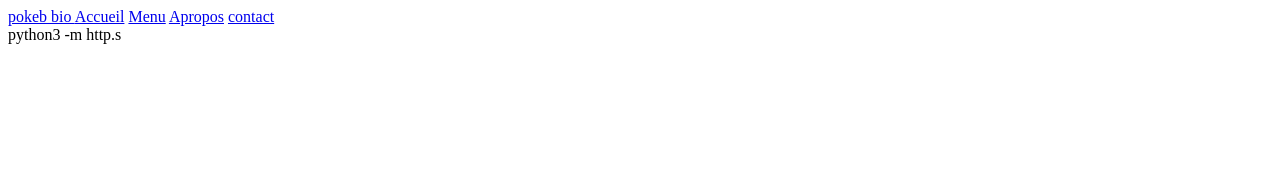
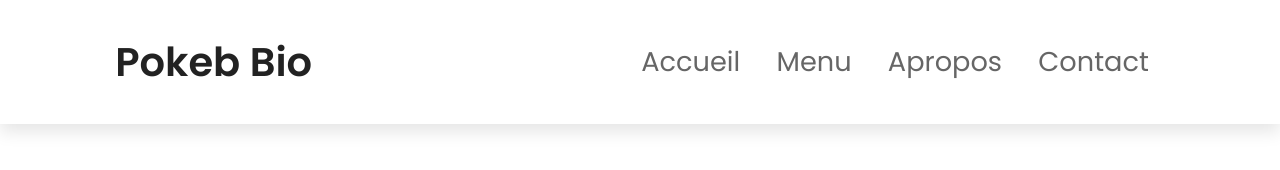
Before and after one commit to LtheBest/pokebio, a plain HTML site: page index.html in a window 1280 px wide. Drawn offline with Linux system fonts and the light colour scheme.

Commit message:
navbar new

```diff
--- a/index.html
+++ b/index.html
@@ -5,18 +5,18 @@
     <meta http-equiv="X-UA-Compatible" content="IE=edge">
     <meta name="viewport" content="width=device-width, initial-scale=1.0">
     <title>Document</title>
+    <link rel="stylesheet" href="style.css">
 </head>
 <body>
+    <header class="header">
+        <a href="index.html" class="logo"> pokeb bio </a>
 
             <nav class="navbar">
-        <a href="index.html" class="logo"> pokeb bio </a>
                 <a href="home.html">Accueil</a>
                 <a href="about.html">Menu</a>
                 <a href="shop.html">Apropos</a>
                 <a href="contact.html">contact</a>
             </nav>
-
-
+    </header>
 </body>
 </html>
-python3 -m http.s
--- /dev/null
+++ b/style.css
@@ -0,0 +1,54 @@
+@import url("https://fonts.googleapis.com/css2?family=Poppins:wght@100;300;400;500;600&display=swap");
+* {
+  font-family: 'Poppins', sans-serif;
+  margin: 0;
+  padding: 0;
+  -webkit-box-sizing: border-box;
+          box-sizing: border-box;
+  outline: none;
+  border: none;
+  text-decoration: none;
+  text-transform: capitalize;
+  -webkit-transition: .2s linear;
+  transition: .2s linear;
+}
+.header {
+    position: fixed;
+    top: 0;
+    left: 0;
+    right: 0;
+    z-index: 1000;
+    background: #fff;
+    -webkit-box-shadow: 0 0.5rem 1rem rgba(0, 0, 0, 0.1);
+            box-shadow: 0 0.5rem 1rem rgba(0, 0, 0, 0.1);
+    display: -webkit-box;
+    display: -ms-flexbox;
+    display: flex;
+    -webkit-box-align: center;
+        -ms-flex-align: center;
+            align-items: center;
+    -webkit-box-pack: justify;
+        -ms-flex-pack: justify;
+            justify-content: space-between;
+    padding: 2rem 9%;
+  }
+
+  .header .logo {
+    font-size: 2.5rem;
+    font-weight: bolder;
+    color: #222;
+  }
+  .header .logo i {
+    color: #bac34e;
+    padding-right: .5rem;
+  }
+
+  .header .navbar a {
+    font-size: 1.7rem;
+    color: #666;
+    margin: 0 1rem;
+  }
+
+  .header .navbar a:hover {
+    color: #bac34e;
+  }
```
Also changed, not shown: 1 other file. Lines whose indentation alone changed are shown as unchanged.
